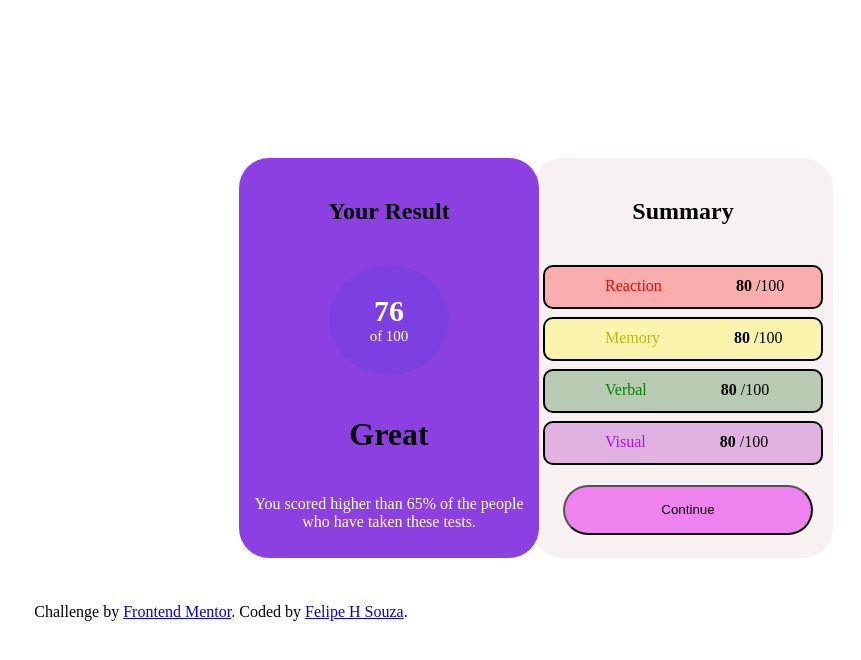
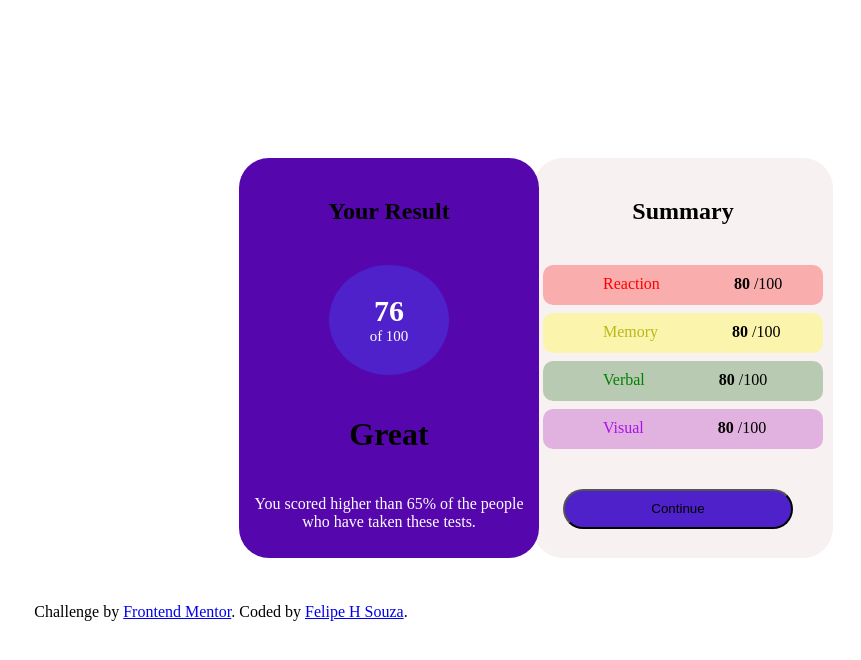
Before and after one commit to SouzaHFelipe/Dasafio-frontend-mentor, a plain HTML site: page index.html in a window 1280 px wide. Shown: the whole page, without its empty margins (419-1280 px from the left). Drawn offline with Linux system fonts and the light colour scheme.

Commit message:
Update Style.css

```diff
--- a/Style.css
+++ b/Style.css
@@ -8,11 +8,12 @@
 
 .button{
     margin-left: 30px;
-    margin-top: 20px;
+    margin-top: 40px;
     border-radius: 50px;
-    height: 50px;
-    width: 250px;
-    background-color: violet;
+    height: 40px;
+    width: 230px;
+    background-color: hsla(256, 72%, 46%, 1);
+
 }
 
 .button:hover {
@@ -42,7 +43,7 @@
 .direita {
     margin-left: 650px;
     margin-top: 150px;
-    background-color:rgb(140, 64, 225);
+    background-color:rgb(85, 7, 173);
     z-index: 2;
 }
 
@@ -57,7 +58,7 @@
 
 
 .meio{
- background-color: rgb(125, 64, 224);
+ background-color: hsla(256, 72%, 46%, 1);
  border-radius: 50%;
  height: 110px;
  width: 120px;
@@ -69,9 +70,12 @@
 
 }
 
+
+
 .borda-1 {
     color: red;
     margin-left: 50px;
+
 }
 
 .borda-11 {
@@ -129,7 +133,7 @@
 }
 
 .borda {
-    border: 2px solid;
+    border: 2px none;
     border-radius:10px ;
     height: 20px;
     padding: 10px;
@@ -155,13 +159,11 @@ h2{
     padding: 20px;
 }
 
+h3 {
+    padding: 0px 15px;
+}
+
 h1{
     text-align: center;
     padding: 20px;
 }
-
-@media only screen and (max-width: 800px) {
-    .direita {
-        margin-left: 100px;
-    }
-    }
```
